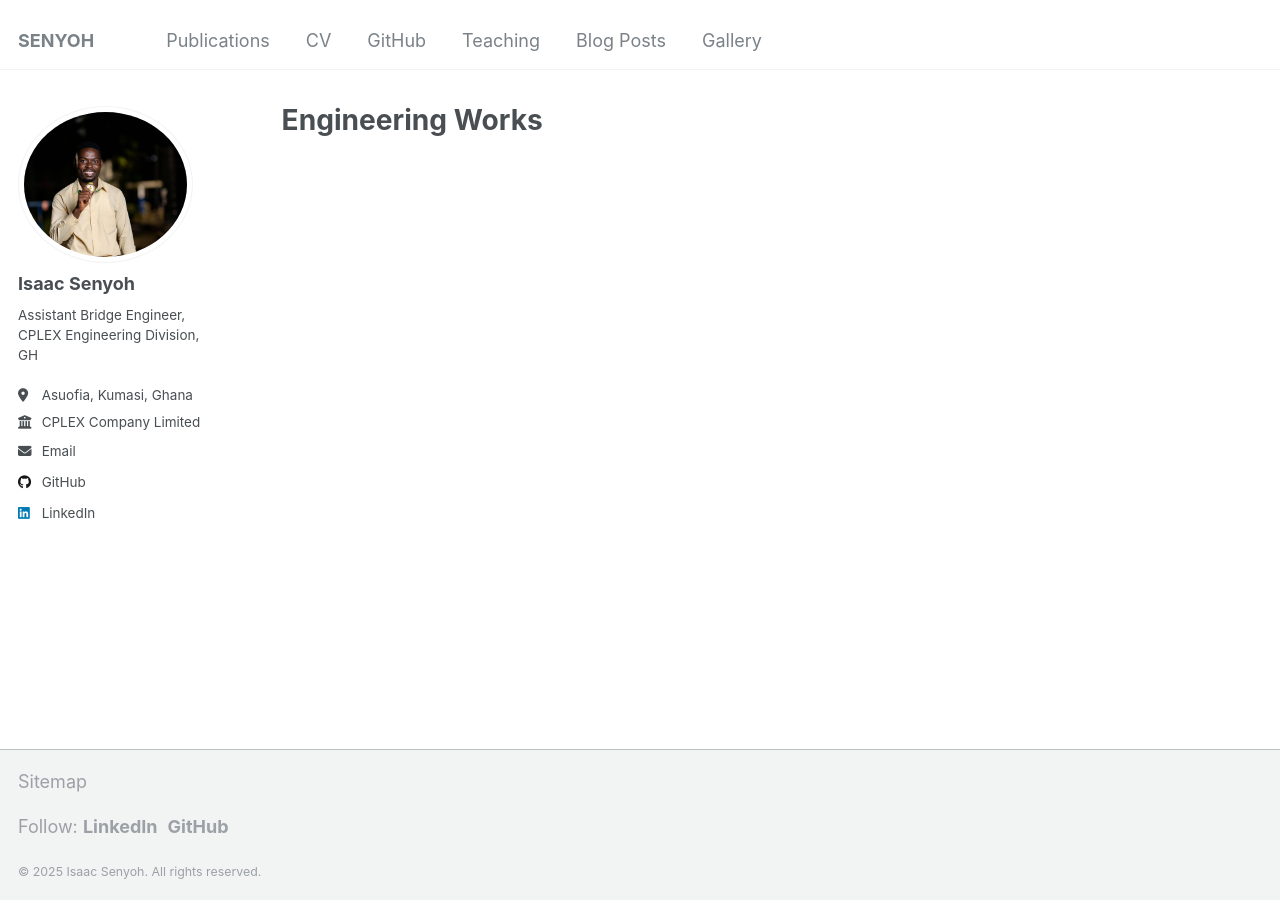
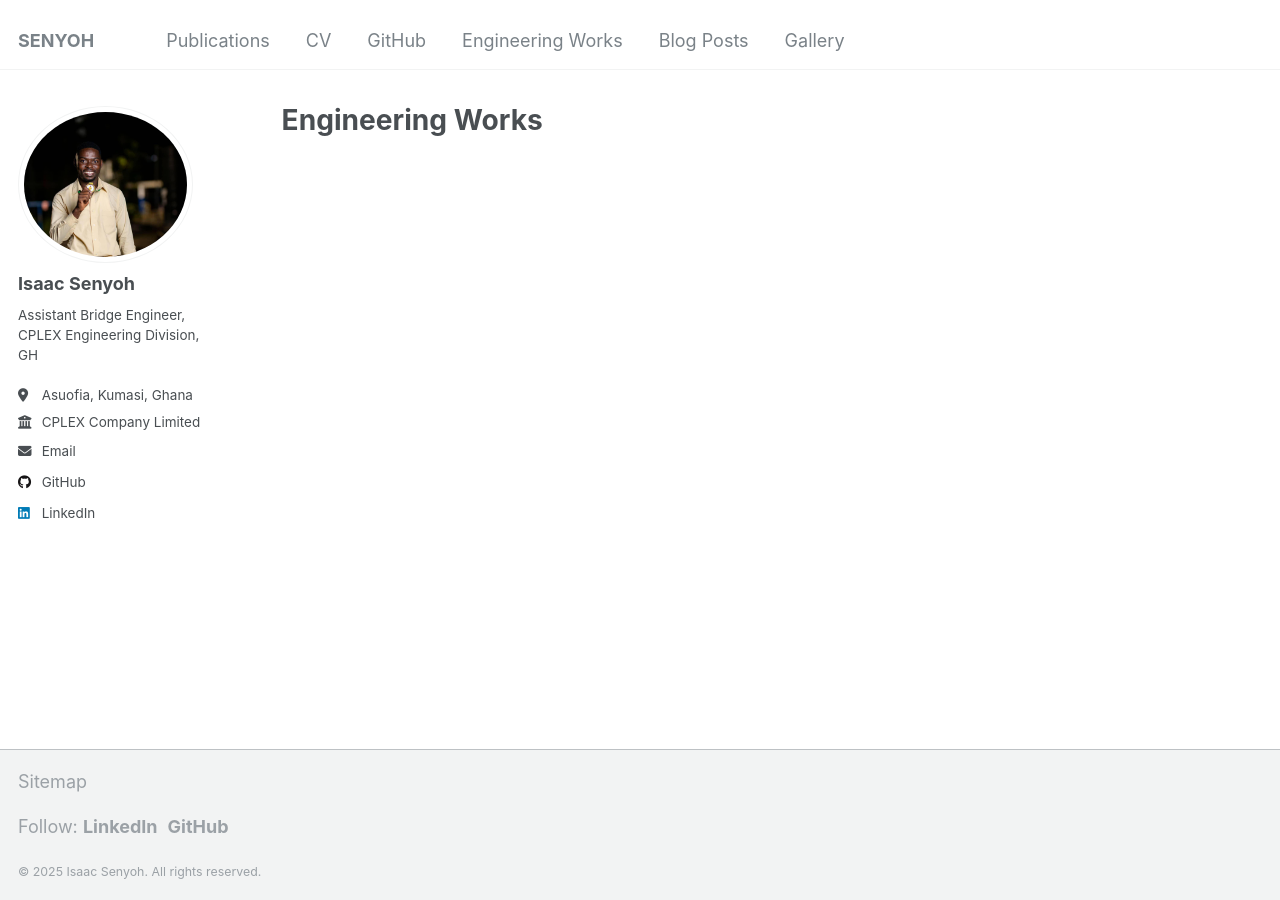
Before and after one commit to senyoIsaac/senyoIsaac.github.io, a Jekyll site: the page built from _pages/engineering works.html, in a window 1280 px wide. Built offline with Jekyll 4.4.1, drawn with Linux system fonts in a browser that asks for light colours.

Commit message:
updated engineering works url

```diff
--- a/_data/navigation.yml
+++ b/_data/navigation.yml
@@ -14,8 +14,8 @@ main:
   - title: "GitHub"
     url: /github/
 
-  - title: "Teaching"
-    url: /teaching/
+  - title: "Engineering Works"
+    url: /engineering works/
 
   - title: "Blog Posts"
     url: /blog-posts/
```
Also changed, not shown: _pages/engineering works.html (renamed from _pages/teaching.html).
